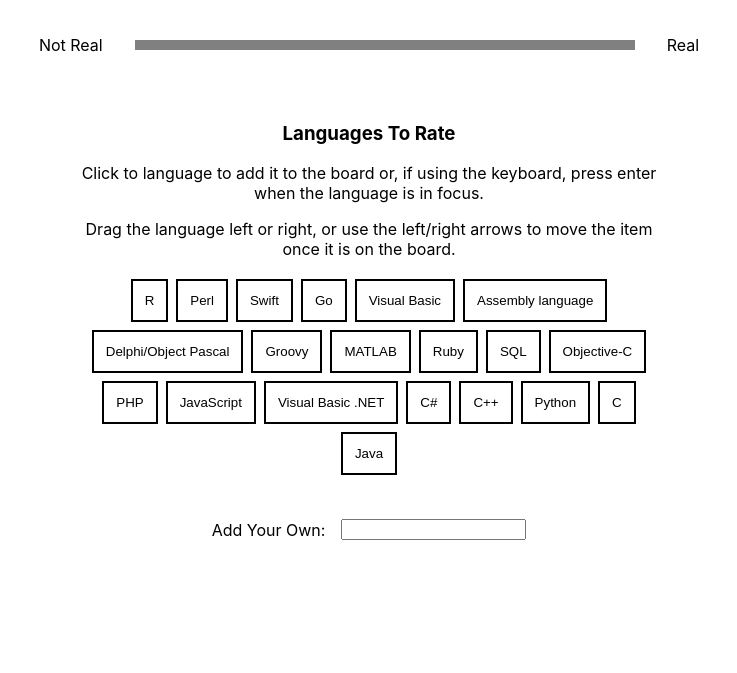
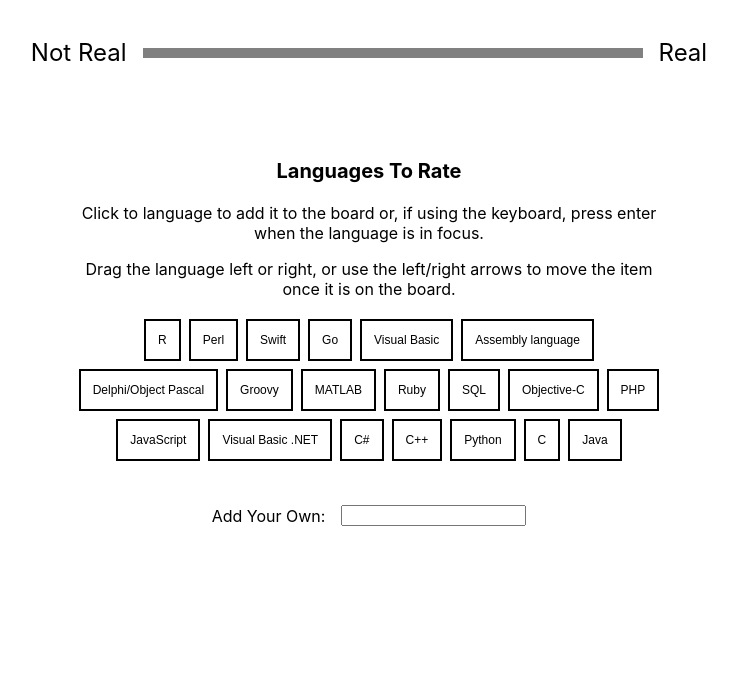
Before and after one commit to laras126/pls-webapp, a website with bundled scripts: page index.html in a window 1280 px wide. Shown: the part 127-800 px from the top of the page, without its empty margins (271-1008 px from the left). Built offline with nearby package versions, Linux system fonts and the light colour scheme.

Commit message:
feat: add font-size utilities

```diff
--- a/index.html
+++ b/index.html
@@ -12,24 +12,23 @@
 	<script src="https://cdnjs.cloudflare.com/ajax/libs/gsap/1.20.4/utils/Draggable.min.js" async></script>
 </head>
 <body>
-	<p class="u-hidden@tablet u-hidden@landscape u-text-center u-padding-a-1 u-background-yellow">It looks like you are using a small screen! We recommend rotating your screen to see the full board.</p>
-	<h1 class="u-text-center u-padding-tb-2">Is it a programming language?</h1>
+	<p class="u-hidden@tablet u-hidden@landscape u-text-center u-padding-a-1 u-background-yellow u-font-size-16">It looks like you are using a small screen! We recommend rotating your screen to see the full board.</p>
+	<h1 class="u-text-center u-padding-tb-2 u-font-size-24">Is it a real programming language?</h1>
 	<section class="a-center">
-		<p class="u-padding-lr-2">Not Real</p>
+		<p class="u-padding-a-1 u-font-size-24">Not Real</p>
 			<div id="slider" class="js-slider u-min-width-500 a-center">
 				<div class="js-track"></div>
 			</div>
-		<p class="u-padding-lr-2">Real</p>
+		<p class="u-padding-a-1 u-font-size-24">Real</p>
 	</section>
 
-	<section class="a-wrapper u-padding-tb-2">
+	<section class="a-wrapper u-padding-tb-2 u-font-size-16">
 		<div class="u-text-center">
-			<h3>Languages To Rate</h3>
-			<p>Click to language to add it to the board or, if using the keyboard, press enter when the language is in focus.</p>
+			<h3 class="u-font-size-20">Languages To Rate</h3>
+			<p class="">Click to language to add it to the board or, if using the keyboard, press enter when the language is in focus.</p>
 			<p>Drag the language left or right, or use the left/right arrows to move the item once it is on the board.</p>
 		</div>
-		<div class="a-center u-flex-wrap-wrap js-inventory" id="inventory">
-
+		<div class="a-center u-flex-wrap-wrap js-inventory u-font-size-16" id="inventory">
 			<p id="finalMessage" hidden="hidden">No more items to place! But you can add a new one here:</p>
 			<div class="u-margin-t-40 u-width-100p a-center">
 				<label for="" class="u-padding-r-1">Add Your Own: </label>
--- a/style.css
+++ b/style.css
@@ -59,11 +59,6 @@ body {
 	padding: 1rem;
 }
 
-.u-padding-lr-2 {
-	padding-left: 2rem;
-	padding-right: 2rem;
-}
-
 .u-padding-tb-2 {
 	padding-top: 2rem;
 	padding-bottom: 2rem;
@@ -79,6 +74,18 @@ body {
 
 .u-background-yellow {
 	background-color: lemonchiffon;
+}
+
+.u-font-size-16 {
+	font-size: 1rem;
+}
+
+.u-font-size-20 {
+	font-size: 1.25rem;
+}
+
+.u-font-size-24 {
+	font-size: 1.5rem;
 }
 
 @media screen and ( min-width: 700px ) {
@@ -100,6 +107,7 @@ body {
 }
 
 .js-item {
+	font-size: 0.75rem;
 	white-space: nowrap;
 	padding: 0.75rem;
 	border: 2px solid black;
```
